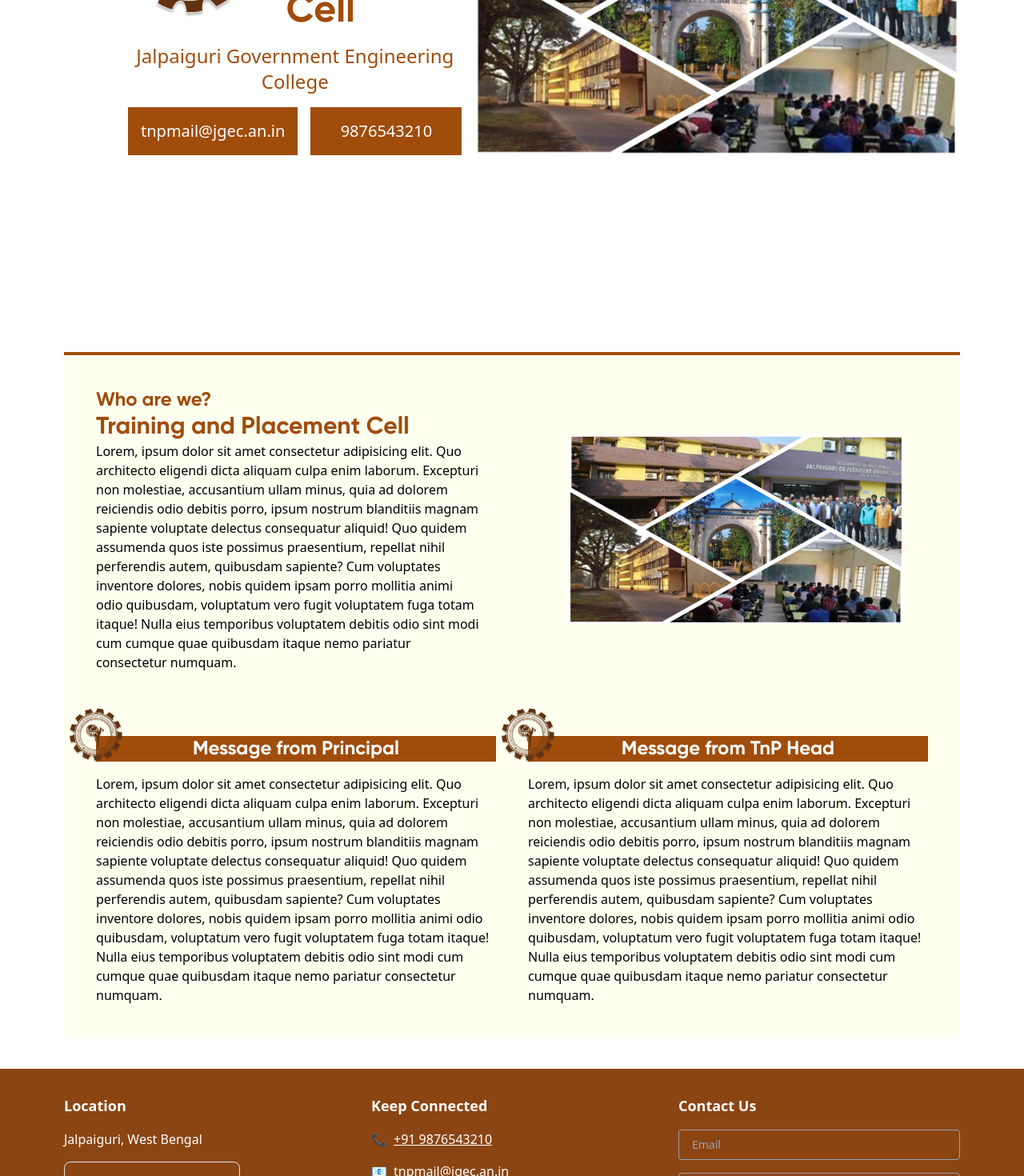
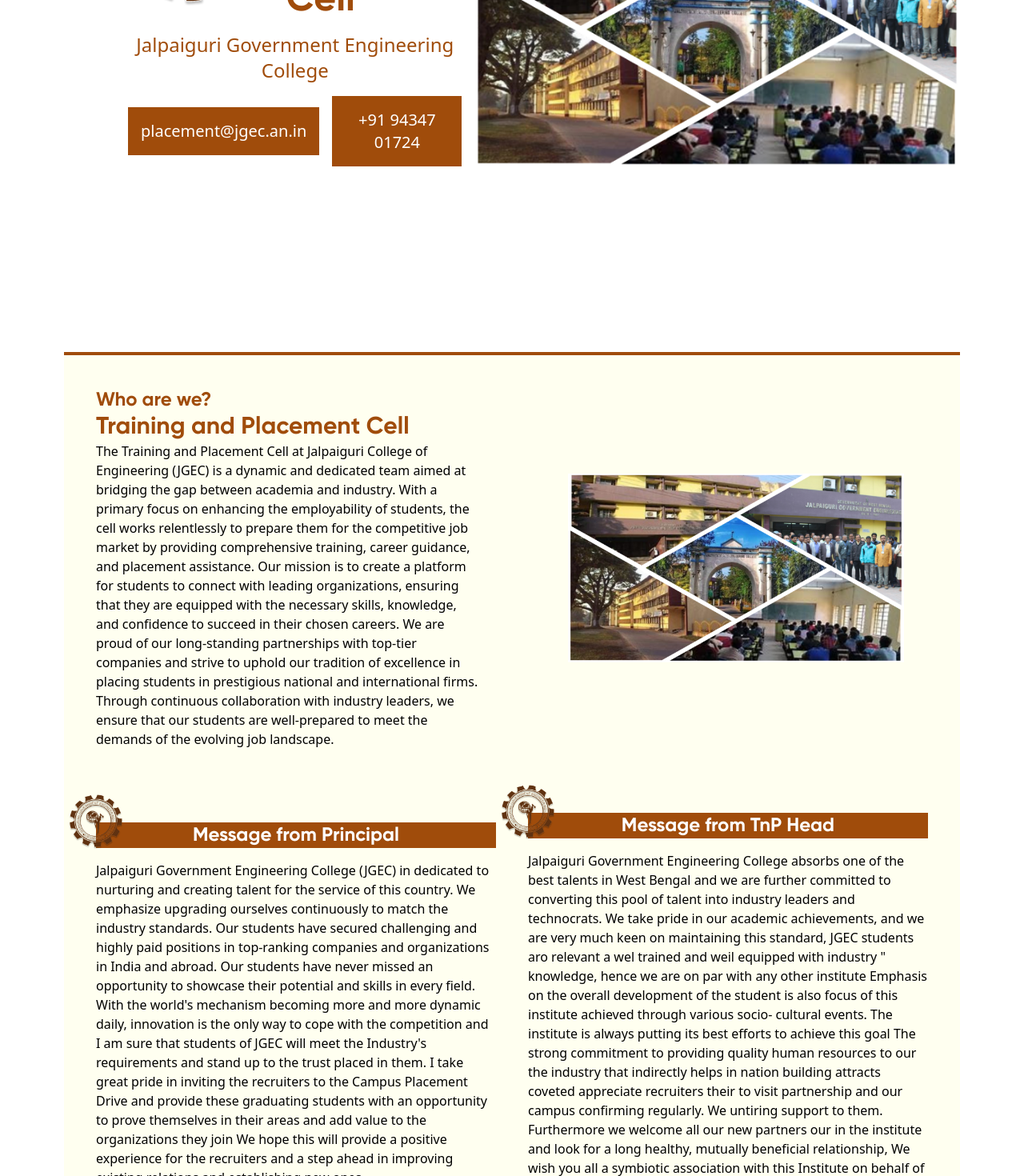
Before and after one commit to beprodeep4718/JGEC-TNP-v1, a React (Vite) app: page / in a window 1280 px wide. Shown: the part 400-1870 px from the top of the page at 80% size. Built offline with nearby package versions, Linux system fonts and the light colour scheme; grey boxes are pictures that could not be loaded.

Commit message:
info update

```diff
--- a/src/Components/Footer.jsx
+++ b/src/Components/Footer.jsx
@@ -31,25 +31,25 @@
           <p className="flex items-center">
             📞{" "}
             <a
-              href="tel:+919876543210"
+              href="tel:+91 94347 01724"
               className="ml-2 underline hover:text-yellow-400 transition"
             >
-              +91 9876543210
+              +91 94347 01724
             </a>
           </p>
           <p className="flex items-center">
             📧{" "}
             <a
-              href="mailto:tnpmail@jgec.an.in"
+              href="mailto:placement@jgec.an.in"
               className="ml-2 underline hover:text-yellow-400 transition"
             >
-              tnpmail@jgec.an.in
+              placement@jgec.an.in
             </a>
           </p>
           <p className="flex items-center">
             🔗{" "}
             <a
-              href="https://www.linkedin.com"
+              href="https://www.linkedin.com/company/jgecplacementcell/"
               target="_blank"
               rel="noopener noreferrer"
               className="ml-2 underline hover:text-yellow-400 transition"
--- a/src/Components/Hero.jsx
+++ b/src/Components/Hero.jsx
@@ -20,10 +20,10 @@
           </h1>
           <div className="w-full flex flex-col lg:flex-row items-center justify-center lg:justify-start gap-4">
             <h1 className="bg-primary text-center text-white px-4 py-2 lg:py-4 text-sm lg:text-xl flex-1">
-              tnpmail@jgec.an.in
+              placement@jgec.an.in
             </h1>
             <h1 className="bg-primary text-center text-white px-4 py-2 lg:py-4 text-sm lg:text-xl flex-1">
-              9876543210
+            +91 94347 01724
             </h1>
           </div>
         </div>
--- a/src/pages/Home.jsx
+++ b/src/pages/Home.jsx
@@ -15,17 +15,17 @@
               Training and Placement Cell
             </h1>
             <p className="text-sm lg:text-base">
-              Lorem, ipsum dolor sit amet consectetur adipisicing elit. Quo
-              architecto eligendi dicta aliquam culpa enim laborum. Excepturi
-              non molestiae, accusantium ullam minus, quia ad dolorem reiciendis
-              odio debitis porro, ipsum nostrum blanditiis magnam sapiente
-              voluptate delectus consequatur aliquid! Quo quidem assumenda quos
-              iste possimus praesentium, repellat nihil perferendis autem,
-              quibusdam sapiente? Cum voluptates inventore dolores, nobis quidem
-              ipsam porro mollitia animi odio quibusdam, voluptatum vero fugit
-              voluptatem fuga totam itaque! Nulla eius temporibus voluptatem
-              debitis odio sint modi cum cumque quae quibusdam itaque nemo
-              pariatur consectetur numquam.
+            The Training and Placement Cell at Jalpaiguri College of Engineering (JGEC) is a dynamic and dedicated team
+             aimed at bridging the gap between academia and industry. With a primary focus on enhancing the employability
+             of students, the cell works relentlessly to prepare them for the competitive job market by providing comprehensive
+             training, career guidance, and placement assistance.
+
+            Our mission is to create a platform for students to connect with leading organizations, ensuring that they are equipped
+            with the necessary skills, knowledge, and confidence to succeed in their chosen careers.
+
+            We are proud of our long-standing partnerships with top-tier companies and strive to uphold our tradition of excellence
+            in placing students in prestigious national and international firms. Through continuous collaboration with industry leaders,
+             we ensure that our students are well-prepared to meet the demands of the evolving job landscape.
             </p>
           </div>
           <div className="w-full lg:w-1/2 flex items-center justify-center">
@@ -52,17 +52,16 @@
               </h1>
             </div>
             <p className="text-sm lg:text-base">
-              Lorem, ipsum dolor sit amet consectetur adipisicing elit. Quo
-              architecto eligendi dicta aliquam culpa enim laborum. Excepturi
-              non molestiae, accusantium ullam minus, quia ad dolorem reiciendis
-              odio debitis porro, ipsum nostrum blanditiis magnam sapiente
-              voluptate delectus consequatur aliquid! Quo quidem assumenda quos
-              iste possimus praesentium, repellat nihil perferendis autem,
-              quibusdam sapiente? Cum voluptates inventore dolores, nobis quidem
-              ipsam porro mollitia animi odio quibusdam, voluptatum vero fugit
-              voluptatem fuga totam itaque! Nulla eius temporibus voluptatem
-              debitis odio sint modi cum cumque quae quibusdam itaque nemo
-              pariatur consectetur numquam.
+            Jalpaiguri Government Engineering College (JGEC) in dedicated to nurturing and creating
+            talent for the service of this country. We emphasize upgrading ourselves continuously to match the
+            industry standards. Our students have secured challenging and highly paid positions in top-ranking
+            companies and organizations in India and abroad. Our students have never missed an opportunity to
+            showcase their potential and skills in every field. With the world's mechanism becoming more and more
+            dynamic daily, innovation is the only way to cope with the competition and I am sure that students of
+            JGEC will meet the Industry's requirements and stand up to the trust placed in them. I take great pride in
+            inviting the recruiters to the Campus Placement Drive and provide these graduating students with an opportunity
+            to prove themselves in their areas and add value to the organizations they join We hope this will provide a
+            positive experience for the recruiters and a step ahead in improving existing relations and establishing new ones.
             </p>
           </div>
 
@@ -79,17 +78,17 @@
               </h1>
             </div>
             <p className="text-sm lg:text-base">
-              Lorem, ipsum dolor sit amet consectetur adipisicing elit. Quo
-              architecto eligendi dicta aliquam culpa enim laborum. Excepturi
-              non molestiae, accusantium ullam minus, quia ad dolorem reiciendis
-              odio debitis porro, ipsum nostrum blanditiis magnam sapiente
-              voluptate delectus consequatur aliquid! Quo quidem assumenda quos
-              iste possimus praesentium, repellat nihil perferendis autem,
-              quibusdam sapiente? Cum voluptates inventore dolores, nobis quidem
-              ipsam porro mollitia animi odio quibusdam, voluptatum vero fugit
-              voluptatem fuga totam itaque! Nulla eius temporibus voluptatem
-              debitis odio sint modi cum cumque quae quibusdam itaque nemo
-              pariatur consectetur numquam.
+            Jalpaiguri Government Engineering College absorbs one of the best talents in West Bengal
+            and we are further committed to converting this pool of talent into industry leaders and technocrats.
+            We take pride in our academic achievements, and we are very much keen on maintaining this standard,
+            JGEC students aro relevant a wel trained and weil equipped with industry " knowledge, hence we are on par
+            with any other institute Emphasis on the overall development of the student is also focus of this institute
+            achieved through various socio- cultural events. The institute is always putting its best efforts to achieve
+            this goal The strong commitment to providing quality human resources to our the industry that indirectly helps in
+            nation building attracts coveted appreciate recruiters their to visit partnership and our campus confirming regularly.
+            We untiring support to them. Furthermore we welcome all our new partners our in the institute and look for
+            a long healthy, mutually beneficial relationship, We wish you all a symbiotic association with this Institute on
+            behalf of the Training and Placement Cell.
             </p>
           </div>
         </div>
```
